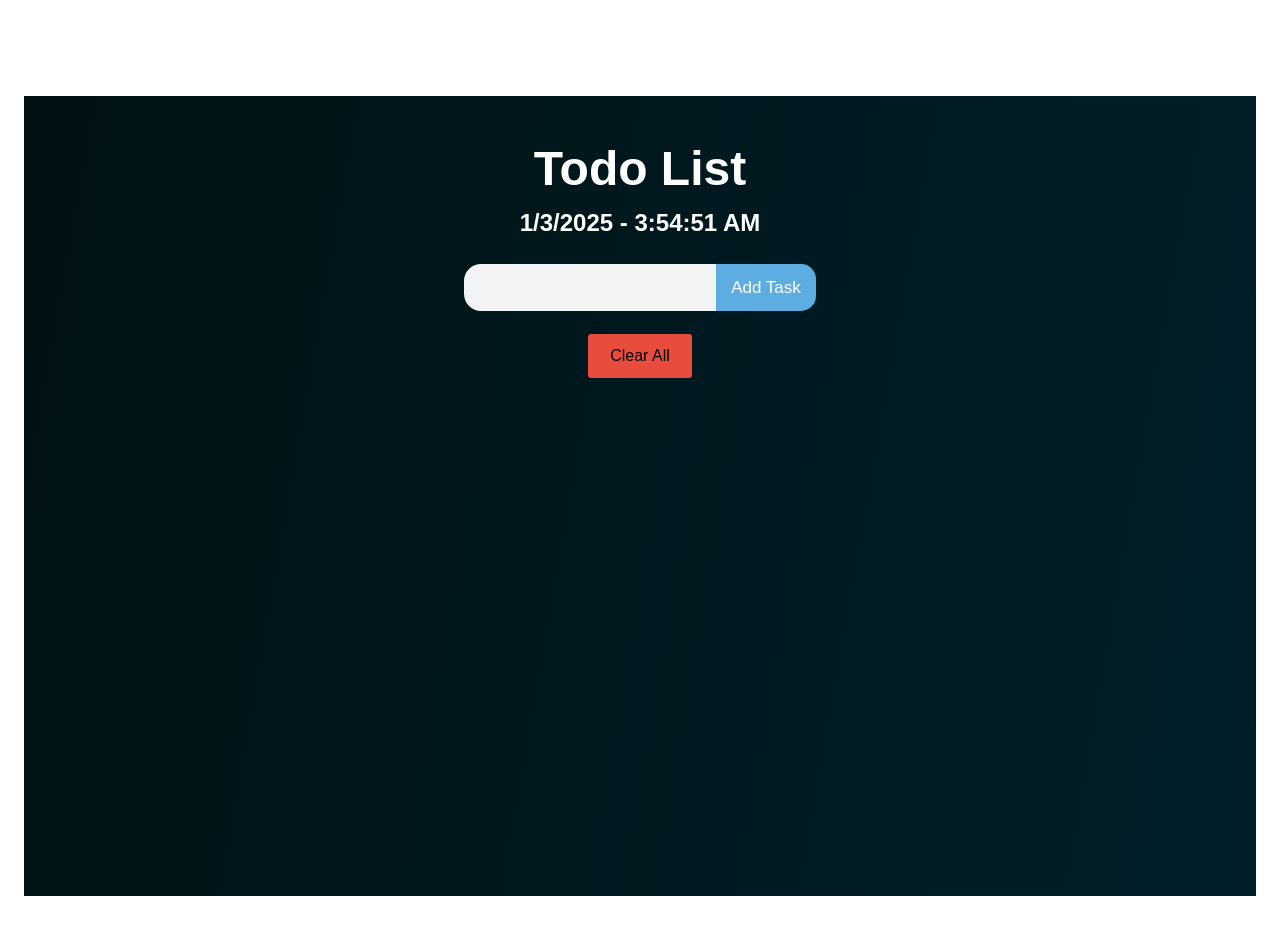
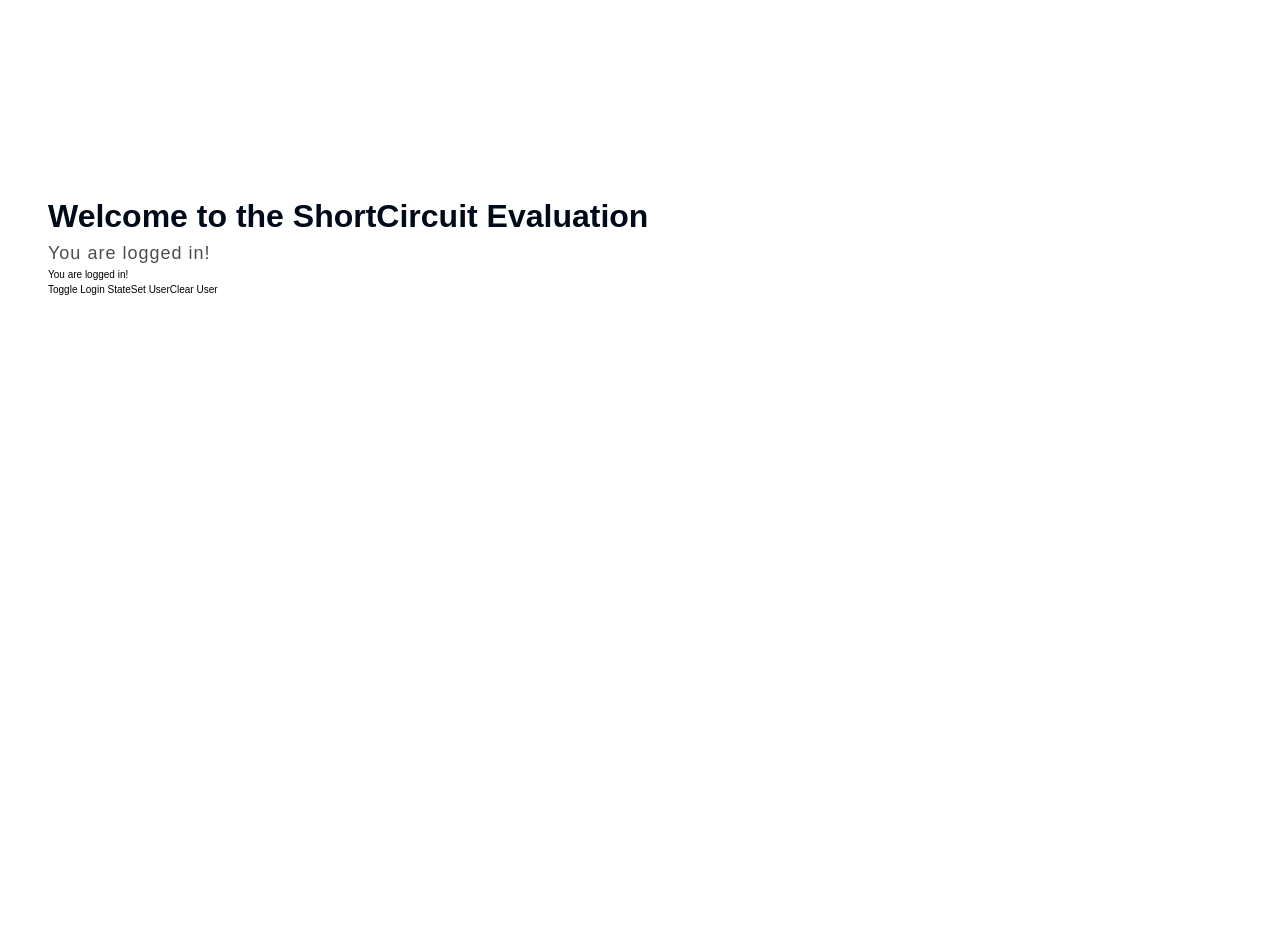
Before and after one commit to HarshUpadhyay518/ReactSeries, a React (Vite) app in the folder my-app/: page / in a window 1280 px wide. Shown: the top 934 px of the page. After the commit the page ends 800 px from the top, so only its background shows below. Built offline with nearby package versions, Linux system fonts and the light colour scheme.

Commit message:
21-01-2025

```diff
--- a/my-app/index.html
+++ b/my-app/index.html
@@ -2,9 +2,9 @@
 <html lang="en">
   <head>
     <meta charset="UTF-8" />
-    <link rel="icon" type="image/svg+xml" href="./src/assets/Todo.png" />
+    <link rel="icon" type="image/svg+xml" href="" />
     <meta name="viewport" content="width=device-width, initial-scale=1.0" />
-    <title>TodoWeb</title>
+    <title></title>
   </head>
   <body>
     <div id="root"></div>
--- a/my-app/src/App.jsx
+++ b/my-app/src/App.jsx
@@ -6,12 +6,13 @@
 // import { EventProps } from "./components/EventsProps";
 // import { DerivedState } from './components/derivedState';
 import './components/EV.css';
+import { ShortCircuitExample } from './components/ShortCircuitEvaluation';
 // import { LiftingState } from './components/LiftStateUp';
 // import { ToggleSwitch } from './projects/ToggleSwitch/ToggleSwitch';
 // import { EventPropagation } from "./components/EventPropagation";
 // import { State } from './components/hooks/State';
 
-import { Todo } from "./projects/TodoWebsite/Todo";
+// import { Todo } from "./projects/TodoWebsite/Todo";
 
 export const App = () =>{
   return(
@@ -25,23 +26,10 @@
       {/* <DerivedState/> */}
       {/* <LiftingState/> */}
       {/* <ToggleSwitch/> */}
-      <Todo/>
+      {/* <Todo/> */}
+      <ShortCircuitExample/>
 
   {/* // return <Profile/>; */}
     </section>
   );
 };
-
-
-// Export and import: default,named and mixed
-// Looping in jsx : we use map
-// props in jsx
-// Event Handling
-// Event Props : passing events as prop
-// Event Propogation
-// React States : useState hook
-// Derived State in React
-// Lifting the state up in react
-
-// Project 1.0 : ToggleSwitch
-// Project 1.1 : Todo App
--- /dev/null
+++ b/my-app/src/components/ShortCircuitEvaluation.jsx
@@ -0,0 +1,24 @@
+import { useState } from "react";
+
+ export const ShortCircuitExample = () =>{
+    const [isLoggedIn,setIsLoggedIn] = useState(true);
+    const [user,setUser] = useState("");
+
+    return(
+        <section className="container short-container">
+            <h1>Welcome to the ShortCircuit Evaluation</h1>
+
+            {/* Conditional rendering using short circuit evaluation  */}
+            { isLoggedIn && <p>You are logged in!</p>}
+
+            {/* Another example of ShortCircuit evaluation */}
+            {user ? `Hello ${user}` :"You are logged in!"}
+
+            <div className="grid-three-cols">
+                <button onClick={() => setIsLoggedIn(!isLoggedIn)}>Toggle Login State</button>
+                <button onClick={() => setUser("Harsh Upadhyay")}>Set User</button>
+                <button onClick={() => setUser("")}>Clear User</button>
+            </div>
+        </section>
+    );
+};
```
Also changed, not shown: 1 other file (tests, documents, lock files or other folders).
